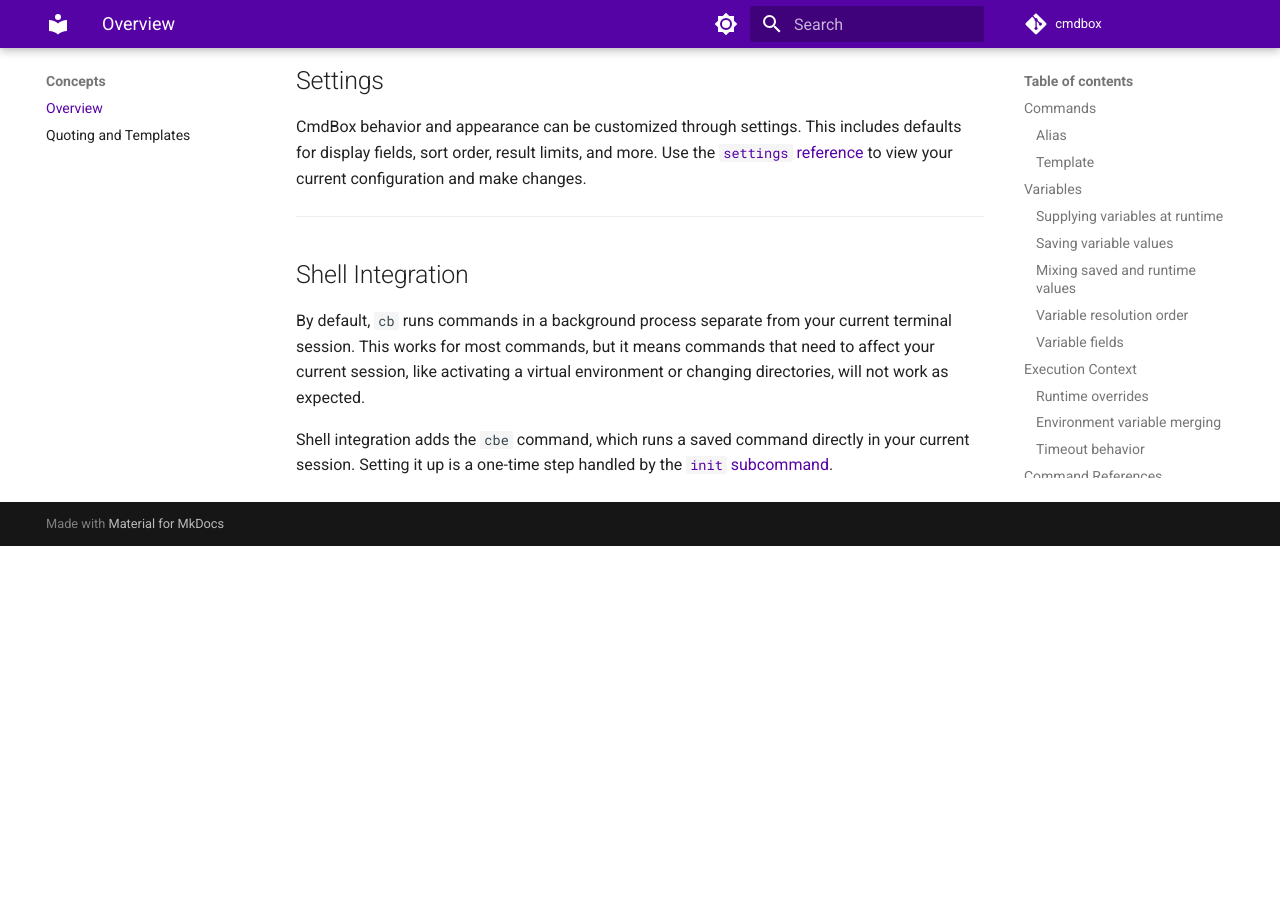
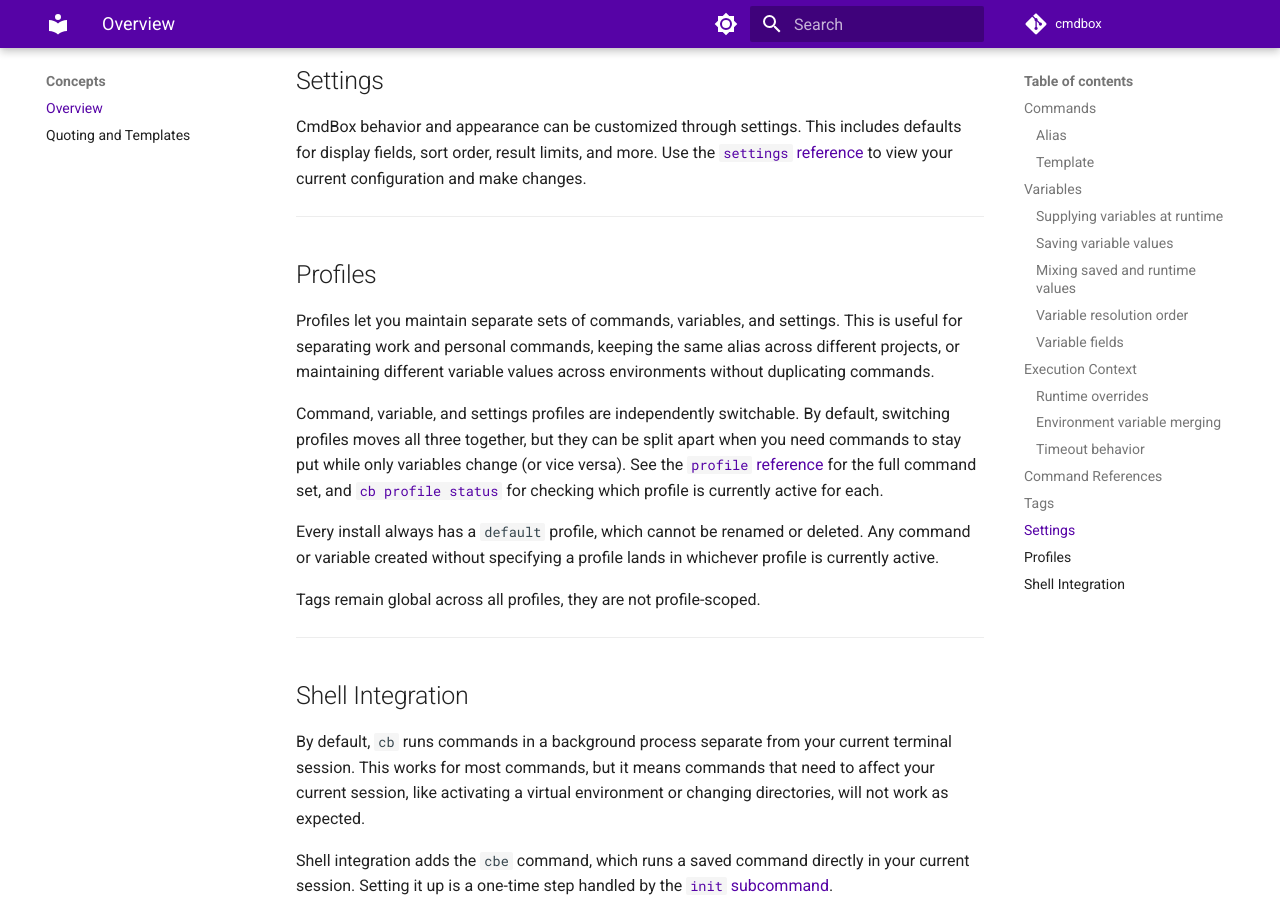
Before and after one commit to PhantomLambSoft/CmdBox, an MkDocs documentation site: the page built from docs/concepts/index.md, in a window 1280 px wide and 900 px high, scrolled down 5812 px. Built offline with MkDocs 1.6.1 and Material for MkDocs 9.7.7, drawn with Linux system fonts in a browser that asks for light colours; comment, search, counter and statistics services are not loaded; before the commit the page ends 6358 px from its top, so only the background shows below that.

Commit message:
Document profiles functionality and usage in concepts overview

```diff
--- a/docs/concepts/index.md
+++ b/docs/concepts/index.md
@@ -246,6 +246,24 @@ changes.
 
 ---
 
+## Profiles
+
+Profiles let you maintain separate sets of commands, variables, and settings. This is useful for separating work and
+personal commands, keeping the same alias across different projects, or maintaining different variable values across
+environments without duplicating commands.
+
+Command, variable, and settings profiles are independently switchable. By default, switching profiles moves all three
+together, but they can be split apart when you need commands to stay put while only variables change (or vice versa).
+See the [`profile` reference](../commands/profile.md) for the full command set, and [
+`cb profile status`](../commands/profile.md#status) for checking which profile is currently active for each.
+
+Every install always has a `default` profile, which cannot be renamed or deleted. Any command or variable created
+without specifying a profile lands in whichever profile is currently active.
+
+Tags remain global across all profiles, they are not profile-scoped.
+
+---
+
 ## Shell Integration
 
 By default, `cb` runs commands in a background process separate from your current terminal
```
